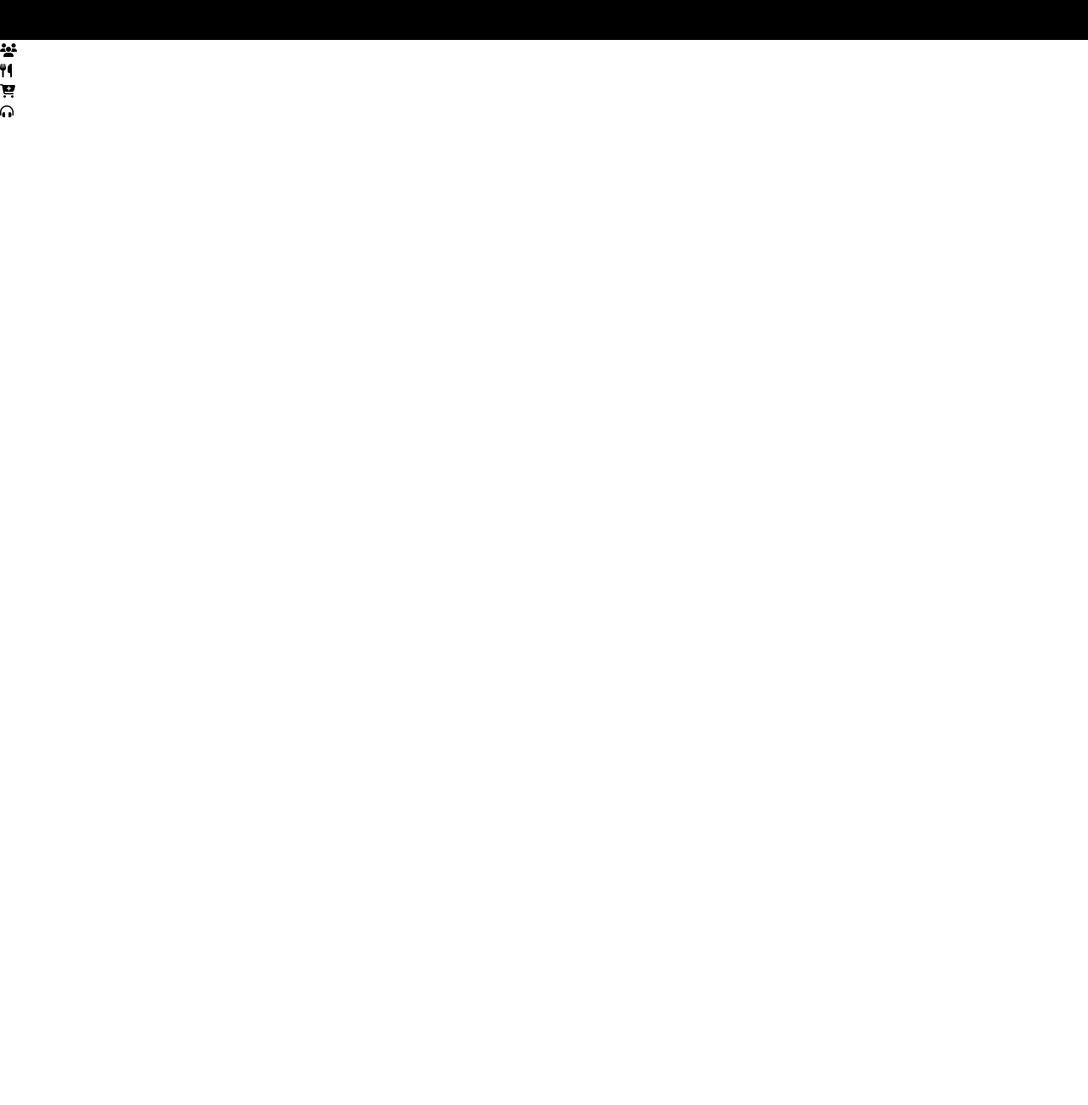
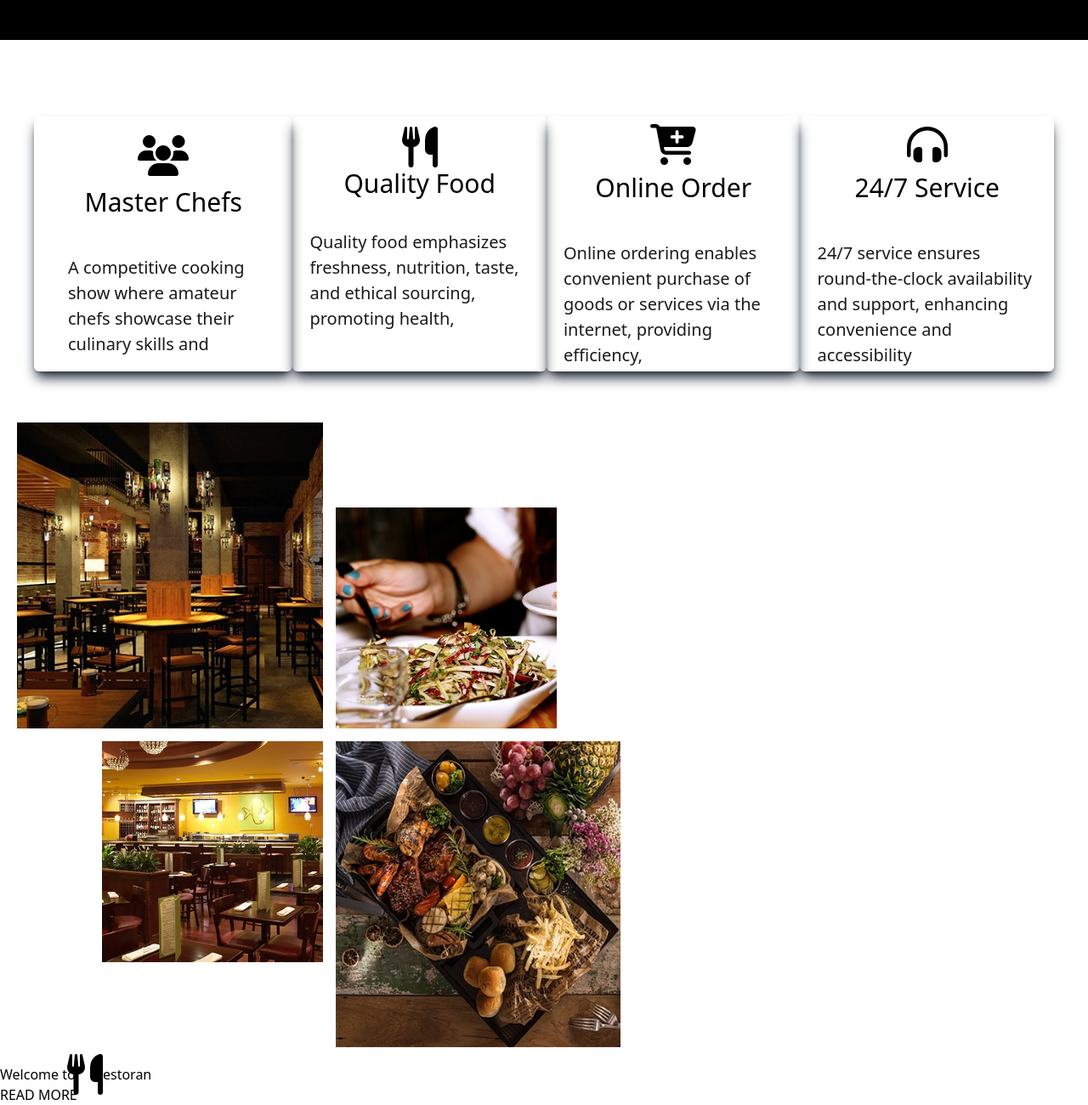
Before and after one commit to shagufa-anjum1/Mayuri.com, a website built with Vite: page index.html in a window 1280 px wide. Shown: the part 853-2153 px from the top of the page at 85% size. Before the commit the page ends 996 px from the top, so only its background shows below. Built offline with nearby package versions, Linux system fonts and the light colour scheme.

Commit message:
Commit 2

```diff
--- a/index.html
+++ b/index.html
@@ -57,48 +57,125 @@
     <!-- Section-2 -->
     <section class="bg-white">
         <!-- Services Section -->
-        <div>
+        <div class="flex  mt-[50px] mx-auto items-center justify-around p-[40px]">
             <!-- div-1 -->
-            <div>
-                <i class="fa-solid fa-users"></i><h3>
+            <div class="flex flex-col border gap-5 h-[300px] justify-center items-center w-[350px] shadow-lg shadow-gray-800 rounded-md hover:bg-yellow-500
+             transition duration-150 border-none p-[20px]">
+                <div>
+                    <i class="fa-solid fa-users scale-[3] mt-10"></i>
+                </div>
+                <div>
+                    <h3 class="text-black text-[30px] text-extrabold">
+                        Master Chefs
+                    </h3>
+                </div>
+                <div>
+                    <p class="text-black text-[20px] opacity-90 p-[20px]">
+                        A competitive cooking show where amateur
+                        chefs showcase their culinary skills and
 
-                </h3>
-                <p>
-
-                </p>
+                    </p>
+                </div>
             </div>
             <!-- div-2 -->
-            <div>
-                <i class="fa-solid fa-utensils"></i>
-                <h3>
-
+            <div class="flex flex-col border gap-3 h-[300px] justify-center items-center w-[350px]
+            shadow-lg shadow-gray-800 rounded-md hover:bg-yellow-500 transition duration-150 border-none">
+                <i class="fa-solid fa-utensils  scale-[3] "></i>
+                <h3 class="text-black text-[30px] text-extrabold">
+                    Quality Food
                 </h3>
-                <p>
-
+                <p  class="text-black text-[20px] opacity-90 p-[20px]">
+                    Quality food emphasizes freshness, nutrition, taste,
+                    and ethical sourcing, promoting health,
                 </p>
             </div>
             <!-- div-3 -->
-            <div>
-                <i class="fa-solid fa-cart-plus"></i> <h3>
-
+            <div class="flex flex-col border gap-5 h-[300px] justify-center items-center w-[350px] shadow-lg shadow-gray-800 rounded-md hover:bg-yellow-500 transition duration-150 border-none">
+                <i class="fa-solid fa-cart-plus  scale-[3] mt-10"></i>
+                <h3 class="text-black text-[30px] text-extrabold">
+                    Online Order
                 </h3>
-                <p>
+                <p  class="text-black text-[20px] opacity-90 p-[20px]">
+                    Online ordering enables convenient purchase of
+                    goods or services via the internet, providing efficiency,
 
                 </p>
             </div>
             <!-- div-4 -->
-            <div>
-                <i class="fa-solid fa-headphones-simple"></i>
-                <h3>
-
+            <div class="flex flex-col border gap-5 h-[300px] justify-center items-center w-[350px] shadow-lg shadow-gray-800 rounded-md hover:bg-yellow-500 transition duration-200 border-none">
+                <i class="fa-solid fa-headphones-simple  scale-[3] mt-10"></i>
+                <h3 class="text-black text-[30px] text-extrabold">
+                    24/7 Service
                 </h3>
-                <p>
+                <p  class="text-black text-[20px] opacity-90 p-[20px]">
+                    24/7 service ensures round-the-clock availability
+                    and support, enhancing convenience and accessibility
 
                 </p>
             </div>
         </div>
 
     </section>
+     <!--about Section- -->
+     <section>
+        <div class="bg-white h-[800px]" >
+            <!-- lift-part -->
+            <div class="flex">
+             <div>
+                <img src="image/about-1.jpg" alt=""
+                loading="lazy"
+                class="p-[20px] h-[400px]">
+                <img src="image/about-2.jpg" alt=""
+                loading="lazy"
+                class="p-[20px] h-[300px] ml-[100px] mt-[-25px]">
+             </div>
+              <div>
+                <img src="image/about-3.jpg" alt=""
+                class="h-[300px] p-[20px] mt-[100px] ml-[-25px]">
+              <img src="image/about-4.jpg" alt=""
+              class="p-[20px] h-[400px] ml-[-25px] mt-[-25px]">
+              </div>
+            </div>
+            <!-- Right-part -->
+            <div>
+                <h2>
+                   Welcome to <i class="fa-solid fa-utensils  scale-[3] "></i> Restoran
+
+                </h2>
+                <p>
+
+                </p>
+                <p>
+
+                </p>
+
+                <div>
+                    <!-- div-1 -->
+                    <div>
+                        <h2>
+
+                        </h2>
+                        <p>
+
+                        </p>
+                    </div>
+
+                    <!-- div-2 -->
+                    <div>
+                        <h2>
+
+                        </h2>
+                        <p>
+
+                        </p>
+                    </div>
+
+                    <button>READ MORE</button>
+
+                </div>
+            </div>
+        </div>
+    </section>
 </div>
 </body>
 </html>
```
